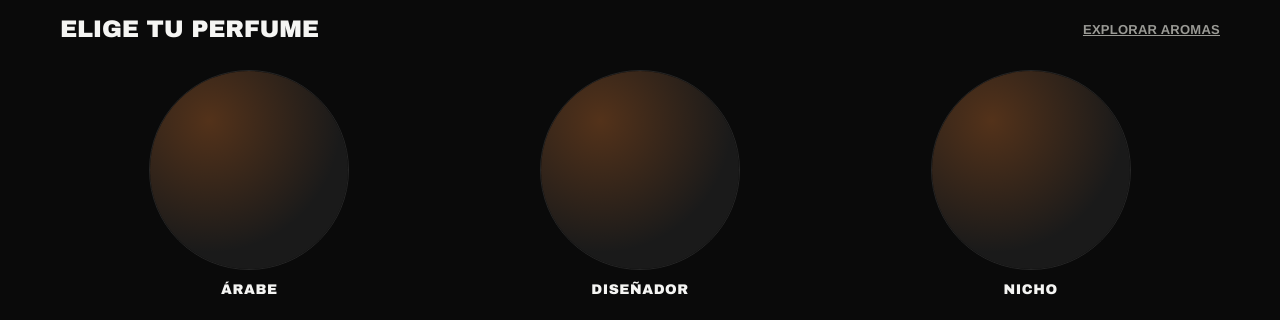
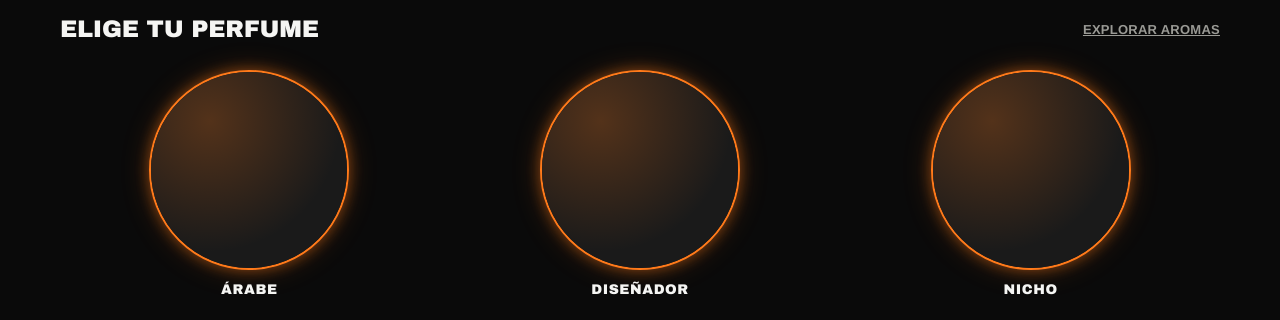
Before and after one commit to hd6vpgyj85-rgb/aromantly, a React (Vite) app: page / in a window 1280 px wide. In both pictures the pointer is over the element 249 px from the left and 1493 px from the top of the page. Shown: the part 1323-1643 px from the top of the page. Built offline with nearby package versions, Linux system fonts and the light colour scheme; no server answers; the database is empty.

Commit message:
Iluminar de naranja el borde de los círculos en "Elige tu perfume"
Co-Authored-By: Claude Sonnet 5 <noreply@anthropic.com>
Claude-Session: https://claude.ai/code/session_01Qpe8T9C5QP2xY2bcKSEWX3

```diff
--- a/src/components/LevelsSection.css
+++ b/src/components/LevelsSection.css
@@ -56,9 +56,10 @@
   border-radius: 50%;
   overflow: hidden;
   background: var(--color-surface-alt);
-  border: 1px solid var(--color-border);
+  border: 2px solid var(--color-accent);
+  box-shadow: 0 0 14px rgba(255, 122, 26, 0.45), 0 0 30px rgba(255, 122, 26, 0.2);
   transition: border-color 0.25s ease, transform 0.25s cubic-bezier(0.22, 1, 0.36, 1),
-    box-shadow 0.25s ease;
+    box-shadow 0.3s ease;
 }
 
 .level-card-photo img {
@@ -87,9 +88,9 @@
 }
 
 .level-card:hover .level-card-photo {
-  border-color: var(--color-accent);
+  border-color: var(--color-accent-neon);
   transform: translateY(-4px);
-  box-shadow: 0 10px 26px rgba(0, 0, 0, 0.4);
+  box-shadow: 0 0 22px rgba(255, 122, 26, 0.75), 0 0 48px rgba(255, 122, 26, 0.4);
 }
 
 .level-card:hover .level-card-photo img {
@@ -113,8 +114,8 @@
 @media (hover: none) {
   .level-card:hover .level-card-photo {
     transform: none;
-    box-shadow: none;
-    border-color: var(--color-border);
+    border-color: var(--color-accent);
+    box-shadow: 0 0 14px rgba(255, 122, 26, 0.45), 0 0 30px rgba(255, 122, 26, 0.2);
   }
 
   .level-card:hover .level-card-photo img {
```
